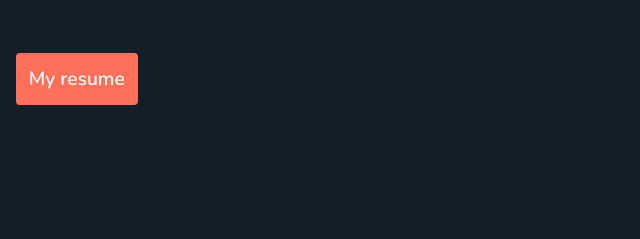
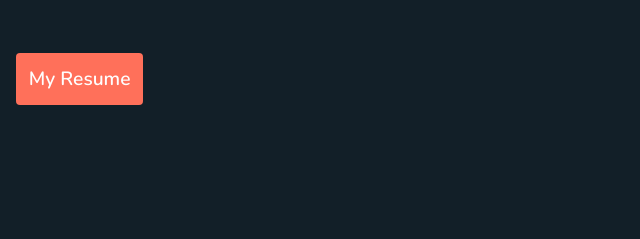
Before and after one commit to C0deBunny/Portfolio, a website built with webpack: page src/index.html in a window 1280 px wide. Shown: the part 410-649 px from the top of the page, 0-640 px from the left. Built offline with nearby package versions, Linux system fonts and the light colour scheme.

Commit message:
Fix Resume

```diff
--- a/src/index.html
+++ b/src/index.html
@@ -26,7 +26,9 @@
 						<h3>I'm Denzel</h3>
 						<h1 style="--n: 19">Front-end developer</h1>
 						<div>
-							<button class="resume-button">My resume</button>
+							<button class="resume-button">
+								<a href="resume.pdf" target="_blank" rel="noopener noreferrer"> My Resume </a>
+							</button>
 						</div>
 					</div>
 
--- a/src/main.css
+++ b/src/main.css
@@ -127,6 +127,11 @@ header a {
 	color: var(--white);
 	cursor: pointer;
 	transition: all 0.3s ease;
+}
+
+.resume-button a {
+	color: inherit;
+	text-decoration: none;
 }
 
 .resume-button:hover {
```
Also changed, not shown: dist/index.html.
